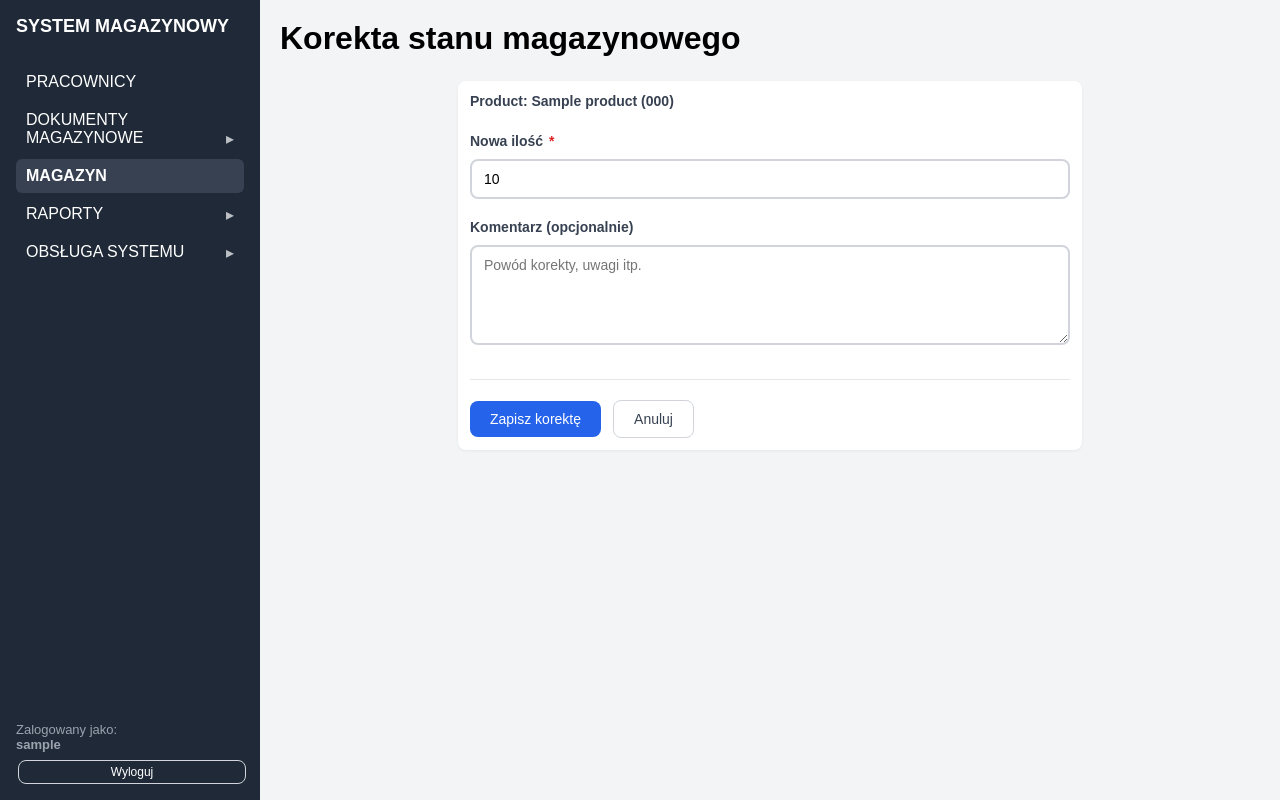
After one commit to Ceva445/szafa, a Django app: page /warehouse/stock/1/correction/ in a window 1280 px wide. The commit adds this page. Run offline with Django 5.2, Linux system fonts and the light colour scheme; a user stored in the database is signed in; tables that the repository leaves empty hold one stand-in row (values such as "Sample post"); some libraries are stand-ins or nearby versions.

Commit message:
Added stock_correction functionality

```diff
--- a/templates/warehouse/list.html
+++ b/templates/warehouse/list.html
@@ -49,7 +49,7 @@
           <td>{{ s.product.min_qty_on_stock }}</td>
           <td class="actions">
             <a class="btn small ghost" href="{% url 'warehouse:detail' s.pk %}">Akcje</a>
-            <!-- <a class="btn small" href="{% url 'documents:create_pz' %}?product_id={{ s.product.pk }}&size={{ s.size|urlencode }}">Dodaj PZ</a> -->
+            <a class="btn small" href="{% url 'warehouse:stock_correction' s.pk %}" title="Korekta stanu magazynowego">✏️</a>
             <a class="btn small ghost" href="{% url 'warehouse:history' s.pk %}">Historia</a>
           </td>
         </tr>
--- /dev/null
+++ b/templates/warehouse/stock_correction.html
@@ -0,0 +1,173 @@
+{% extends "base.html" %}
+
+
+{% block page_title %}Korekta stanu magazynowego{% endblock %}
+
+
+{% block content %}
+<div class="card" style="max-width: 600px; margin: 0 auto;">
+  <form method="post" class="form-container">
+    {% csrf_token %}
+
+    <div class="form-fields">
+      <!-- Nowa ilość -->
+      <div class="form-field">
+        <label for="id_new_quantity" class="field-label">
+        Product:  {{ stock.product.name }} ({{ stock.product.code }})
+        </label>
+      </div>
+
+
+    <div class="form-fields">
+      <!-- Nowa ilość -->
+      <div class="form-field">
+        <label for="id_new_quantity" class="field-label">
+          Nowa ilość <span class="required">*</span>
+        </label>
+        <div class="field-input">
+          <input
+            type="number"
+            id="id_new_quantity"
+            name="new_quantity"
+            value="{{ stock.quantity }}"
+            required
+          >
+        </div>
+      </div>
+
+      <!-- Komentarz -->
+      <div class="form-field">
+        <label for="id_comment" class="field-label">Komentarz (opcjonalnie)</label>
+        <div class="field-input">
+          <textarea
+            id="id_comment"
+            name="comment"
+            rows="4"
+            placeholder="Powód korekty, uwagi itp."
+          ></textarea>
+        </div>
+      </div>
+    </div>
+
+    <!-- Кнопки -->
+    <div class="form-actions">
+      <button type="submit" class="btn primary">Zapisz korektę</button>
+      <a href="{% url 'warehouse:list' %}" class="btn ghost">Anuluj</a>
+    </div>
+  </form>
+</div>
+{% endblock %}
+
+{% block head_extra %}
+<style>
+.form-container {
+  padding: 0;
+}
+
+.form-fields {
+  display: flex;
+  flex-direction: column;
+  gap: 20px;
+}
+
+.form-field {
+  display: flex;
+  flex-direction: column;
+  gap: 6px;
+}
+
+.field-label {
+  font-weight: 600;
+  color: #374151;
+  font-size: 14px;
+  margin-bottom: 4px;
+}
+
+.required {
+  color: #dc2626;
+  margin-left: 2px;
+}
+
+.field-input input,
+.field-input textarea {
+  width: 100%;
+  padding: 10px 12px;
+  border: 2px solid #d1d5db;
+  border-radius: 8px;
+  font-size: 14px;
+  transition: all 0.2s ease;
+  background-color: white;
+  box-sizing: border-box;
+}
+
+.field-input input:focus,
+.field-input textarea:focus {
+  outline: none;
+  border-color: #3b82f6;
+  box-shadow: 0 0 0 3px rgba(59, 130, 246, 0.1);
+}
+
+.field-input textarea {
+  min-height: 100px;
+  resize: vertical;
+  font-family: inherit;
+}
+
+.form-actions {
+  display: flex;
+  gap: 12px;
+  justify-content: flex-start;
+  align-items: center;
+  padding-top: 20px;
+  border-top: 1px solid #e5e7eb;
+  margin-top: 10px;
+}
+
+.btn {
+  padding: 10px 20px;
+  border-radius: 8px;
+  border: none;
+  font-size: 14px;
+  font-weight: 500;
+  cursor: pointer;
+  text-decoration: none;
+  display: inline-flex;
+  align-items: center;
+  justify-content: center;
+  transition: all 0.2s ease;
+}
+
+.btn.primary {
+  background-color: #2563eb;
+  color: white;
+}
+
+.btn.primary:hover {
+  background-color: #1d4ed8;
+  transform: translateY(-1px);
+}
+
+.btn.ghost {
+  background-color: transparent;
+  border: 1px solid #d1d5db;
+  color: #374151;
+}
+
+.btn.ghost:hover {
+  background-color: #f9fafb;
+  border-color: #9ca3af;
+}
+
+/* Responsywność */
+@media (max-width: 768px) {
+  .form-actions {
+    flex-direction: column;
+    gap: 8px;
+  }
+
+  .btn {
+    width: 100%;
+  }
+}
+</style>
+{% endblock %}
--- a/warehouse/models.py
+++ b/warehouse/models.py
@@ -34,11 +34,12 @@ class StockMovement(models.Model):
         ("out", "Wydanie"),
         ("adjustment", "Korekta"),
         ("return", "Zwrot"),
+        ("stock_correction ", "Korekta stanu magazynowego"),
     ]
 
     product = models.ForeignKey(Product, on_delete=models.CASCADE)
     size = models.CharField(max_length=20, blank=True, null=True)
-    movement_type = models.CharField(max_length=10, choices=MOVEMENT_TYPES)
+    movement_type = models.CharField(max_length=17, choices=MOVEMENT_TYPES)
     quantity = models.IntegerField()
     document_type = models.CharField(max_length=50)
     document_id = models.IntegerField()
--- a/warehouse/urls.py
+++ b/warehouse/urls.py
@@ -7,4 +7,5 @@ urlpatterns = [
     path("", views.WarehouseListView.as_view(), name="list"),
     path("stock/<int:pk>/", views.WarehouseDetailView.as_view(), name="detail"),
     path("stock/<int:pk>/history/", views.StockHistoryView.as_view(), name="history"),
+    path("stock/<int:pk>/correction/", views.StockCorrectionView.as_view(), name="stock_correction"),
 ]
--- a/warehouse/views.py
+++ b/warehouse/views.py
@@ -33,6 +33,12 @@ class WarehouseListView(LoginRequiredMixin, View):
         if not show_zero:
             qs = qs.filter(quantity__gt=0)
         else:
+            products_with_no_stock = Product.objects.exclude(
+                pk__in=WarehouseStock.objects.values_list('product_id', flat=True)
+            )
+            WarehouseStock.objects.bulk_create(
+                WarehouseStock(product=product, size=product.size, quantity=0) for product in products_with_no_stock
+            )
             qs = qs.filter(quantity__lte=0)
 
         # simple pagination
@@ -98,3 +104,52 @@ class StockHistoryView(LoginRequiredMixin, View):
             "active": "warehouse",
         }
         return render(request, "warehouse/history.html", context)
+
+
+
+
+class StockCorrectionView(LoginRequiredMixin, View):
+    def get(self, request, pk):
+        ws = get_object_or_404(
+            WarehouseStock.objects.select_related("product"),
+            pk=pk
+        )
+
+        context = {
+            "stock": ws,
+            "active": "warehouse",
+        }
+        return render(request, "warehouse/stock_correction.html", context)
+
+    def post(self, request, pk):
+        ws = get_object_or_404(
+            WarehouseStock.objects.select_related("product"),
+            pk=pk
+        )
+
+        try:
+            new_quantity = int(request.POST.get("new_quantity"))
+        except (TypeError, ValueError):
+            new_quantity = ws.quantity
+
+        comment = request.POST.get("comment", "").strip()
+
+        quantity_change = new_quantity - ws.quantity
+        ws.update_stock(quantity_change)
+
+        notes = f"Korekta stanu do {new_quantity} przez {request.user.username}"
+        if comment:
+            notes += f" Komentarz: {comment}"
+
+        StockMovement.objects.create(
+            product=ws.product,
+            size=ws.size,
+            movement_type="stock_correction",
+            quantity=quantity_change,
+            document_type="Stock Correction",
+            document_id=0,
+            document_number="",
+            notes=notes,
+        )
+
+        return redirect(reverse("warehouse:detail", args=[ws.pk]))
```
Also changed, not shown: warehouse/migrations/0003_alter_stockmovement_movement_type.py (added).
